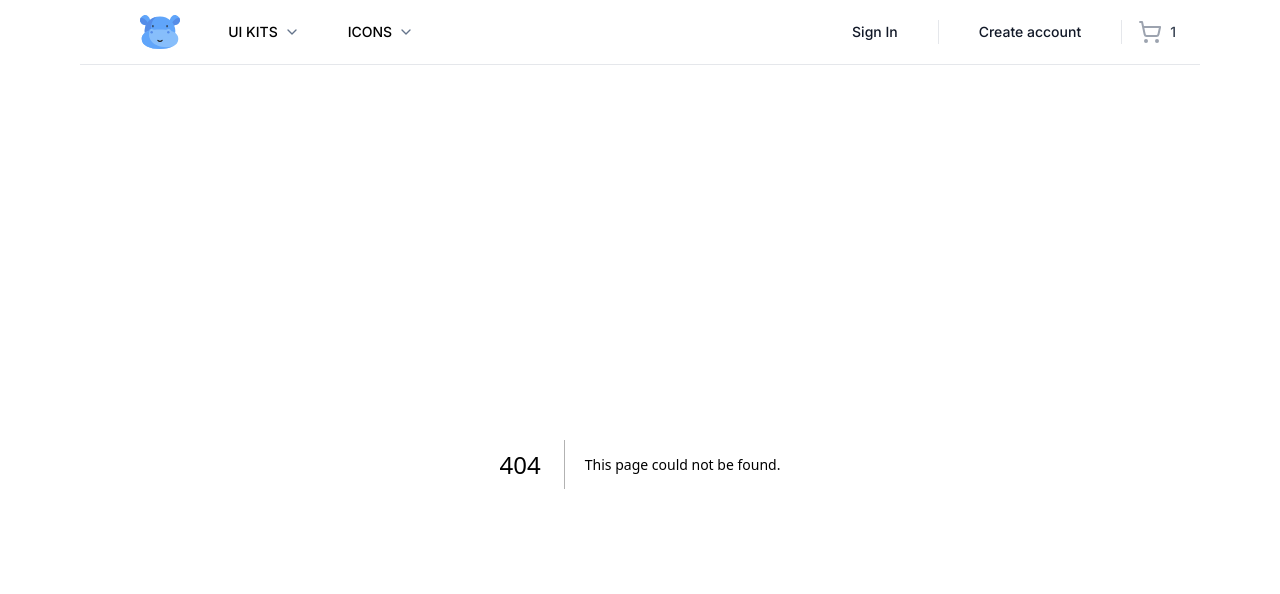
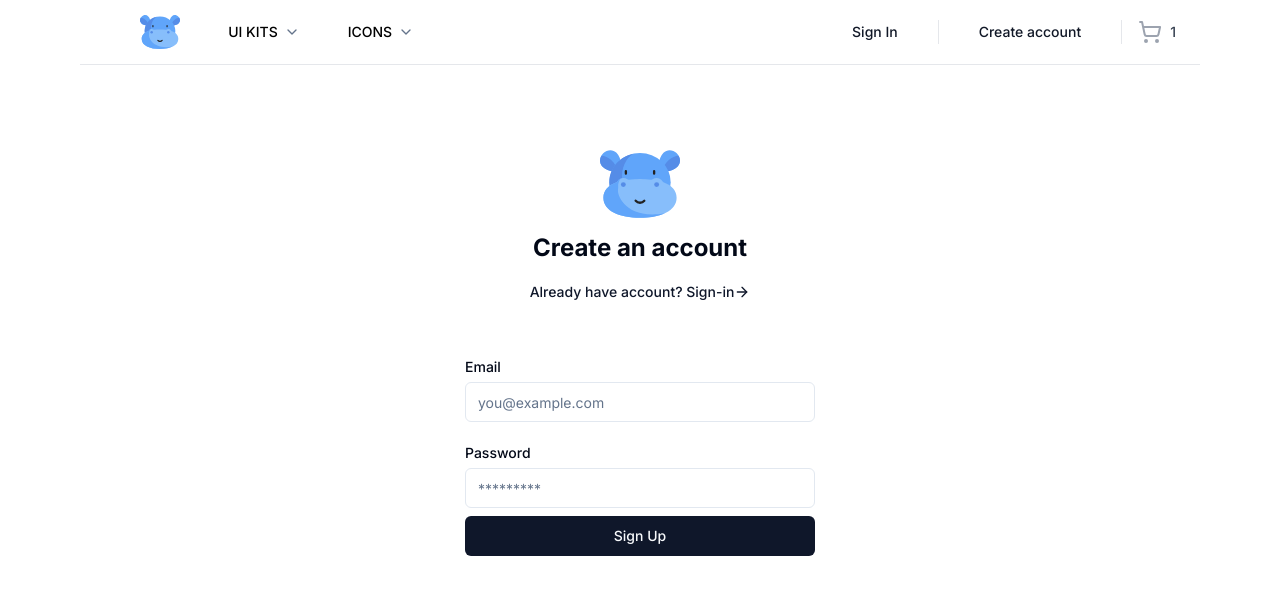
Before and after one commit to Mohammedrisvanvm/comicnext, a Next.js app: page /sign-up in a window 1280 px wide. Before the commit this address had no page. Shown: the top 594 px of the page. Built offline with nearby package versions, Linux system fonts and the light colour scheme.

Commit message:
signup and signin route added

```diff
--- /dev/null
+++ b/src/app/(auth)/sign-in/page.tsx
@@ -0,0 +1,33 @@
+import { Icons } from "@/components/Icons";
+import { buttonVariants } from "@/components/ui/button";
+import { ArrowRight } from "lucide-react";
+import Link from "next/link";
+
+const Page = () => {
+  return (
+    <>
+      <div className="container relative flex pt-20 felx-col items-center justify-center lg:px-0">
+        <div className="mx-auto flex w-full flex-col justify-center space-y-6 sm:w-[350px]">
+          <div className="flex flex-col items-center space-y-2 text-center">
+            <Icons.logo className="h-20 w-20"></Icons.logo>
+            <h1 className="text-2xl font-bold">Signin</h1>
+            <Link
+              href="/sign-up"
+              className={buttonVariants({
+                variant: "link",
+                className: "gap-1.5 ",
+              })}
+            >
+              Sign-up
+              <ArrowRight className="h-4 w-4 " />
+            </Link>
+          </div>
+
+          <div className=""></div>
+        </div>
+      </div>
+    </>
+  );
+};
+
+export default Page;
--- /dev/null
+++ b/src/app/(auth)/sign-up/page.tsx
@@ -0,0 +1,62 @@
+"use client";
+import { Icons } from "@/components/Icons";
+import { Button, buttonVariants } from "@/components/ui/button";
+import { ArrowRight } from "lucide-react";
+import Link from "next/link";
+import { Input } from "@/components/ui/input";
+import { Label } from "@/components/ui/label";
+import { cn } from "@/lib/utils";
+import { useForm } from "react-hook-form";
+import { zodResolver} from "@hookform/resolvers/zod"
+import {z} from "zod"
+
+const Page = () => {
+  const AuthCredentialsValidator=z.object({
+    email:z.string().email(),
+    password:z.string().min(8,{message:"password must be 8 charaters long."})
+  })
+  const {register,handleSubmit,formState:{errors,}} = useForm({resolver:zodResolver(AuthCredentialsValidator)});
+  return (
+    <>
+      <div className="container relative flex pt-20 felx-col items-center justify-center lg:px-0">
+        <div className="mx-auto flex w-full flex-col justify-center space-y-6 sm:w-[350px]">
+          <div className="flex flex-col items-center space-y-2 text-center">
+            <Icons.logo className="h-20 w-20"></Icons.logo>
+            <h1 className="text-2xl font-bold">Create an account</h1>
+            <Link
+              href="/sign-in"
+              className={buttonVariants({ variant: "link" })}
+            >
+              Already have account? Sign-in
+              <ArrowRight className="h-4 w-4" />
+            </Link>
+          </div>
+
+          <div className="grif gap-6">
+            <form>
+              <div className="grid gap-2">
+                <div className="grid gap-1 py-2"></div>
+                <Label htmlFor="email">Email</Label>
+                <Input
+                  className={cn({ "focus-visible:ring-red-500": true })}
+                  placeholder="you@example.com"
+                />
+              </div>
+              <div className="grid gap-2">
+                <div className="grid gap-1 py-2"></div>
+                <Label htmlFor="password">Password</Label>
+                <Input
+                  className={cn({ "focus-visible:ring-red-500": true })}
+                  placeholder="*********"
+                />
+                <Button>Sign Up</Button>
+              </div>
+            </form>
+          </div>
+        </div>
+      </div>
+    </>
+  );
+};
+
+export default Page;
--- /dev/null
+++ b/src/components/ui/input.tsx
@@ -0,0 +1,25 @@
+import * as React from "react"
+
+import { cn } from "@/lib/utils"
+
+export interface InputProps
+  extends React.InputHTMLAttributes<HTMLInputElement> {}
+
+const Input = React.forwardRef<HTMLInputElement, InputProps>(
+  ({ className, type, ...props }, ref) => {
+    return (
+      <input
+        type={type}
+        className={cn(
+          "flex h-10 w-full rounded-md border border-input bg-background px-3 py-2 text-sm ring-offset-background file:border-0 file:bg-transparent file:text-sm file:font-medium placeholder:text-muted-foreground focus-visible:outline-none focus-visible:ring-2 focus-visible:ring-ring focus-visible:ring-offset-2 disabled:cursor-not-allowed disabled:opacity-50",
+          className
+        )}
+        ref={ref}
+        {...props}
+      />
+    )
+  }
+)
+Input.displayName = "Input"
+
+export { Input }
--- /dev/null
+++ b/src/components/ui/label.tsx
@@ -0,0 +1,26 @@
+"use client"
+
+import * as React from "react"
+import * as LabelPrimitive from "@radix-ui/react-label"
+import { cva, type VariantProps } from "class-variance-authority"
+
+import { cn } from "@/lib/utils"
+
+const labelVariants = cva(
+  "text-sm font-medium leading-none peer-disabled:cursor-not-allowed peer-disabled:opacity-70"
+)
+
+const Label = React.forwardRef<
+  React.ElementRef<typeof LabelPrimitive.Root>,
+  React.ComponentPropsWithoutRef<typeof LabelPrimitive.Root> &
+    VariantProps<typeof labelVariants>
+>(({ className, ...props }, ref) => (
+  <LabelPrimitive.Root
+    ref={ref}
+    className={cn(labelVariants(), className)}
+    {...props}
+  />
+))
+Label.displayName = LabelPrimitive.Root.displayName
+
+export { Label }
--- a/src/payload.config.ts
+++ b/src/payload.config.ts
@@ -9,6 +9,7 @@
   collections: [],
   routes: {
     admin: "/sell",
+
   },
   admin: {
     bundler: webpackBundler(),
```
Also changed, not shown: package.json (+6 -1 lines), 1 other file (tests, documents, lock files or other folders).
